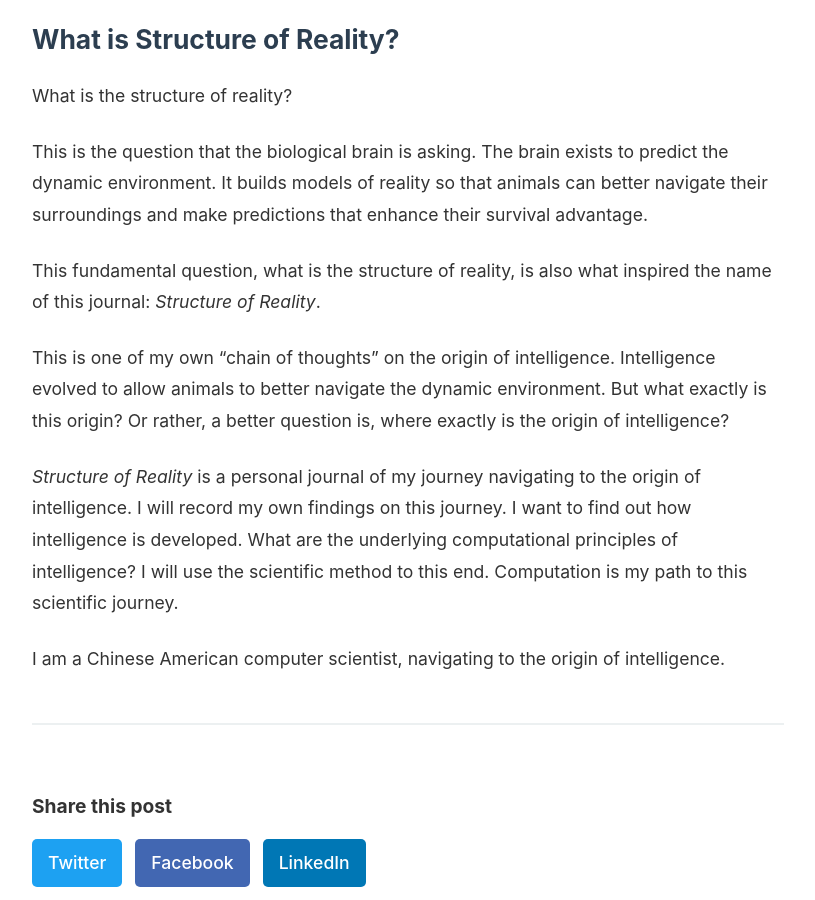
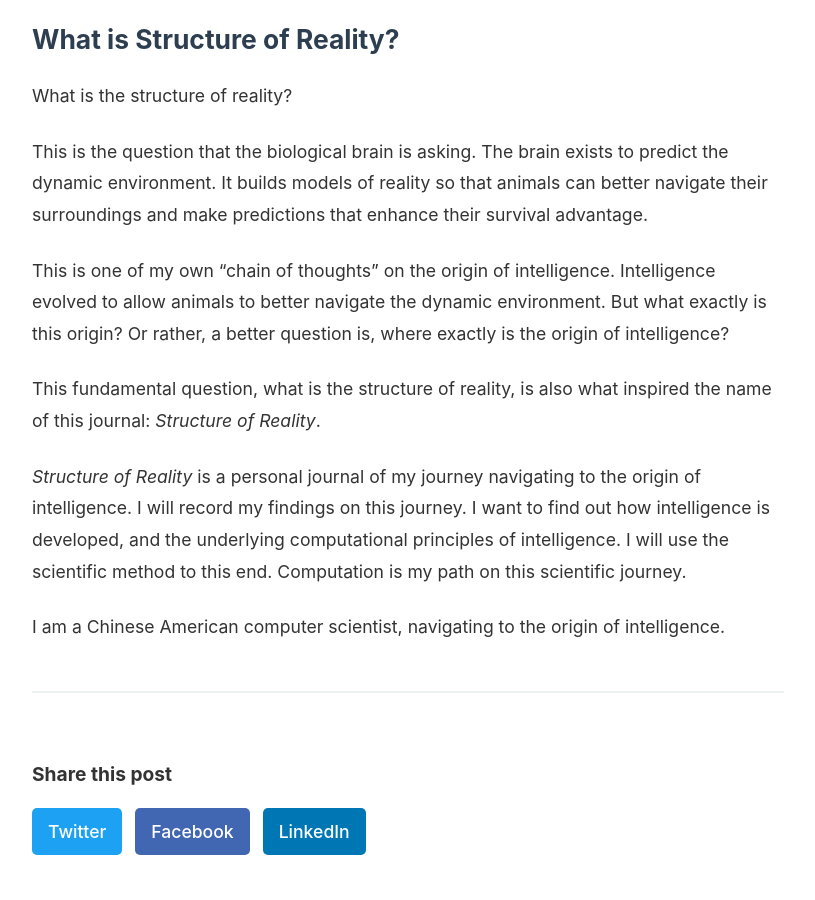
Before and after one commit to luithw/structure_of_reality, a Jekyll site: the page built from _posts/2026-01-11-what-is-structure-of-reality.md, in a window 1280 px wide and 900 px high, scrolled down 409 px. Shown: the whole window, without its empty margins (232-1047 px from the left). Built offline with Jekyll 4.4.1, drawn with Linux system fonts in a browser that asks for light colours; comment, search, counter and statistics services are not loaded.

Commit message:
Update what is structure of reality post

```diff
--- a/_posts/2026-01-11-what-is-structure-of-reality.md
+++ b/_posts/2026-01-11-what-is-structure-of-reality.md
@@ -13,15 +13,14 @@ What is the structure of reality?
 
 This is the question that the biological brain is asking. The brain exists to predict the dynamic environment. It builds models of reality so that animals can better navigate their surroundings and make predictions that enhance their survival advantage.
 
+This is one of my own "chain of thoughts" on the origin of intelligence. Intelligence evolved to allow animals to better navigate the dynamic environment. But what exactly is this origin? Or rather, a better question is, where exactly is the origin of intelligence?
+
 This fundamental question, what is the structure of reality, is also what inspired the name of this journal: *Structure of Reality*.
 
-This is one of my own "chain of thoughts" on the origin of intelligence. Intelligence evolved to allow animals to better navigate the dynamic environment. But what exactly is this origin? Or rather, a better question is, where exactly is the origin of intelligence?
-
 *Structure of Reality* is a personal journal of my journey navigating to the origin of intelligence.
-I will record my own findings on this journey.
-I want to find out how intelligence is developed.
-What are the underlying computational principles of intelligence?
+I will record my findings on this journey.
+I want to find out how intelligence is developed, and the underlying computational principles of intelligence.
 I will use the scientific method to this end.
-Computation is my path to this scientific journey.
+Computation is my path on this scientific journey.
 
 I am a Chinese American computer scientist, navigating to the origin of intelligence.
```
